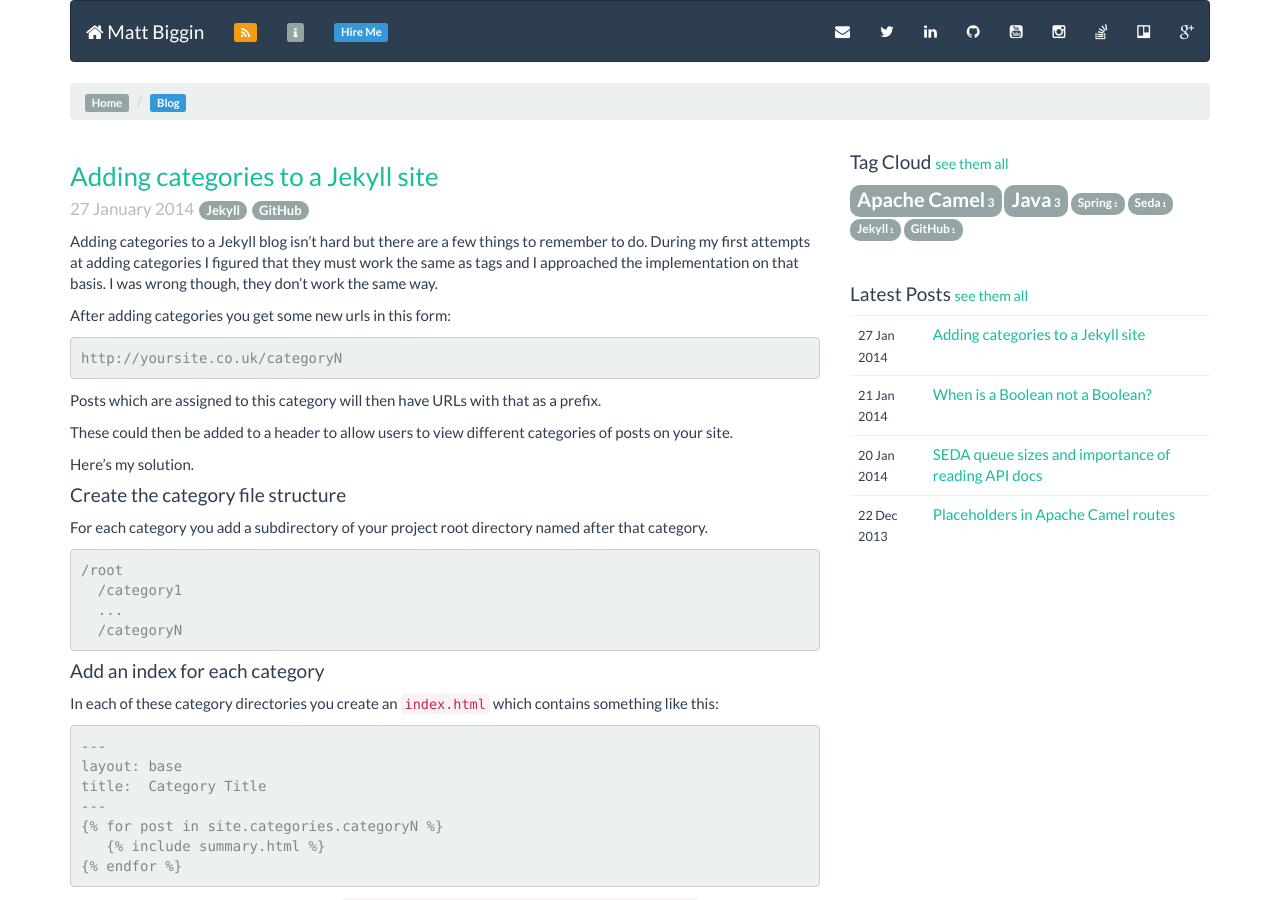
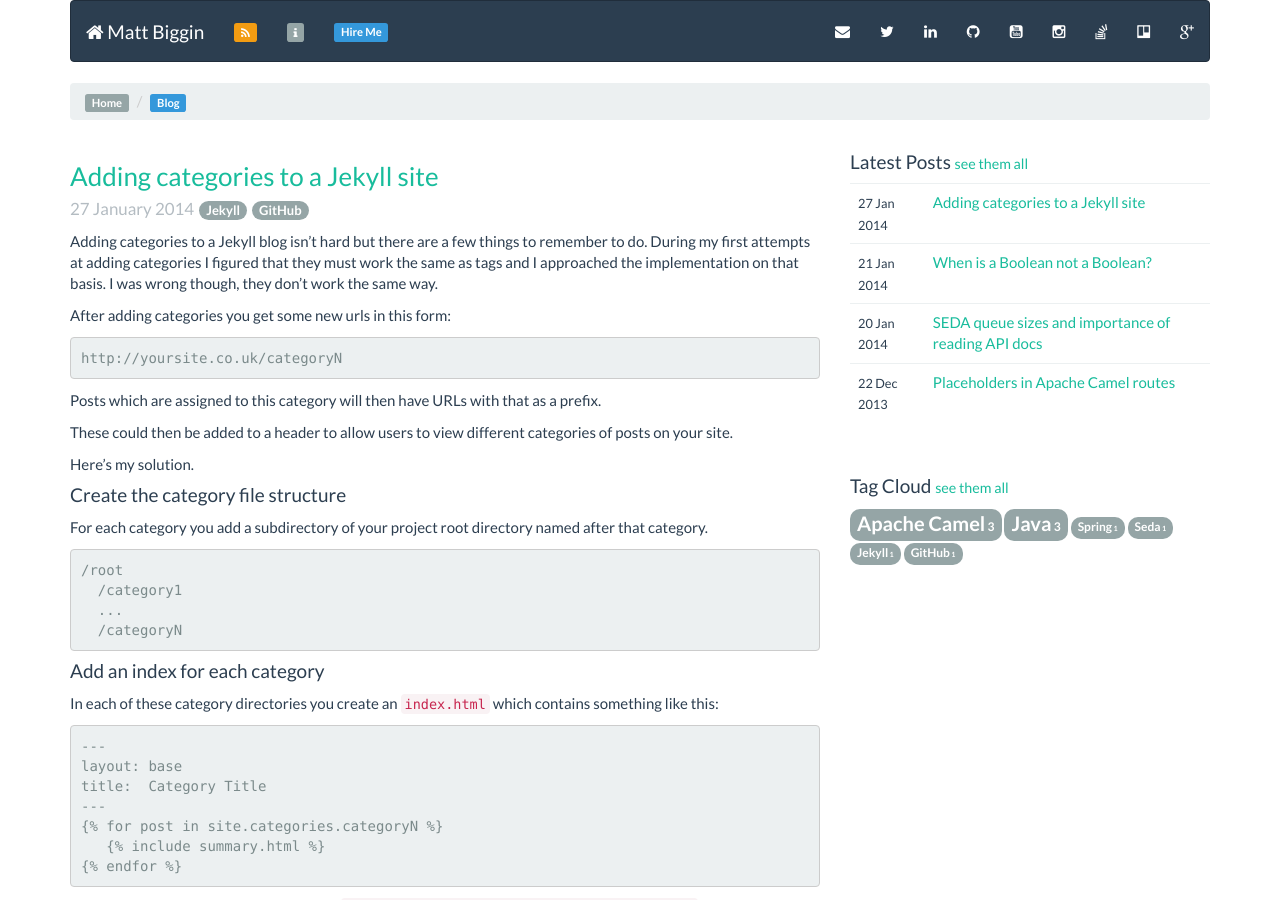
Before and after one commit to ultraflynn/mattbiggin.co.uk, a Jekyll site: the page built from blog.html, in a window 1280 px wide and 900 px high. Built offline with Jekyll 4.4.1, drawn with Linux system fonts in a browser that asks for light colours; Markdown is read by kramdown in place of the engine named in the settings.

Commit message:
Moved tag cloud to the bottom of the page

```diff
--- a/blog.html
+++ b/blog.html
@@ -29,13 +29,6 @@ title: Blog - Matt Biggin
     {% endfor %}
   </div>
   <div class="col-xs-4">
-    <h4>Tag Cloud <small><a href="/tags/">see them all</a></small></h4>
-    <p>
-      {% for tag in site.tags %}
-        <a href="/tags/#{{ tag[0] }}"><span class="badge" style="margin-top:2px;font-size: {{ tag[1] | size | minus:1 | times:4 | plus:12 }}px;line-height:{{ tag[1] | size | minus:1 | times:4 | times:14 | divided_by:12 | plus:14 }}px">{{ tag[0] }}<span class="tag-count" style="font-size: {{ tag[1] | size | minus:1 | times:4 | plus:12 | times:0.6  }}px;"> {{ tag[1] | size }}</span></span></a><span> </span>
-      {% endfor %}
-    </p>
-    <br/>
     <h4>Latest Posts <small><a href="/archive/">see them all</a></small></h4>
     <p>
       <table class="table">
@@ -51,5 +44,12 @@ title: Blog - Matt Biggin
         {% endfor %}
       </table>
     </p>
+    <br/>
+    <h4>Tag Cloud <small><a href="/tags/">see them all</a></small></h4>
+    <p>
+      {% for tag in site.tags %}
+        <a href="/tags/#{{ tag[0] }}"><span class="badge" style="margin-top:2px;font-size: {{ tag[1] | size | minus:1 | times:4 | plus:12 }}px;line-height:{{ tag[1] | size | minus:1 | times:4 | times:14 | divided_by:12 | plus:14 }}px">{{ tag[0] }}<span class="tag-count" style="font-size: {{ tag[1] | size | minus:1 | times:4 | plus:12 | times:0.6  }}px;"> {{ tag[1] | size }}</span></span></a><span> </span>
+      {% endfor %}
+    </p>
   </div>
 </div>
```
